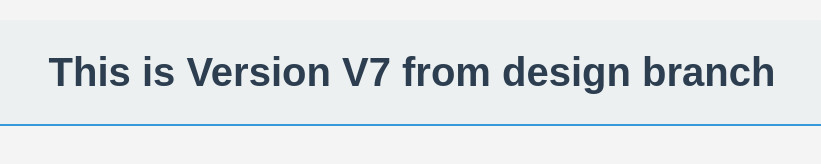
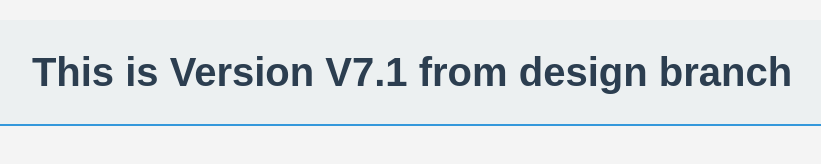
Before and after one commit to Abhijit000/mytestrepo, a plain HTML site: page index.html in a window 1280 px wide. Shown: the whole page, without its empty margins (228-1049 px from the left). Drawn offline with Linux system fonts and the light colour scheme.

Commit message:
Version 7.1

```diff
--- a/index.html
+++ b/index.html
@@ -8,7 +8,7 @@
 
 </head>
 <body>
-    <h1>This is Version V7  from design branch</h1>
+    <h1>This is Version V7.1  from design branch</h1>
 
 </body>
 </html>
```
